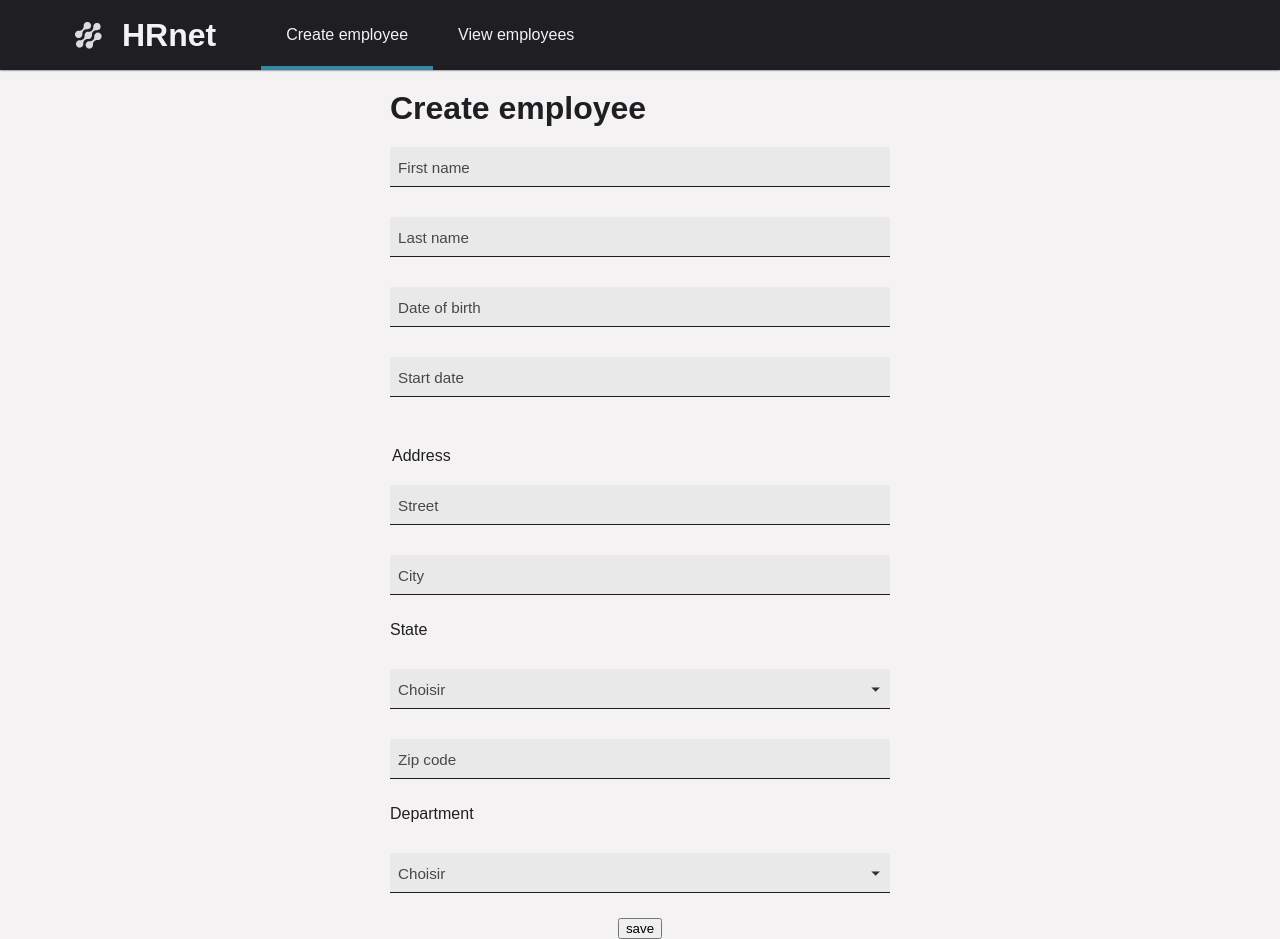
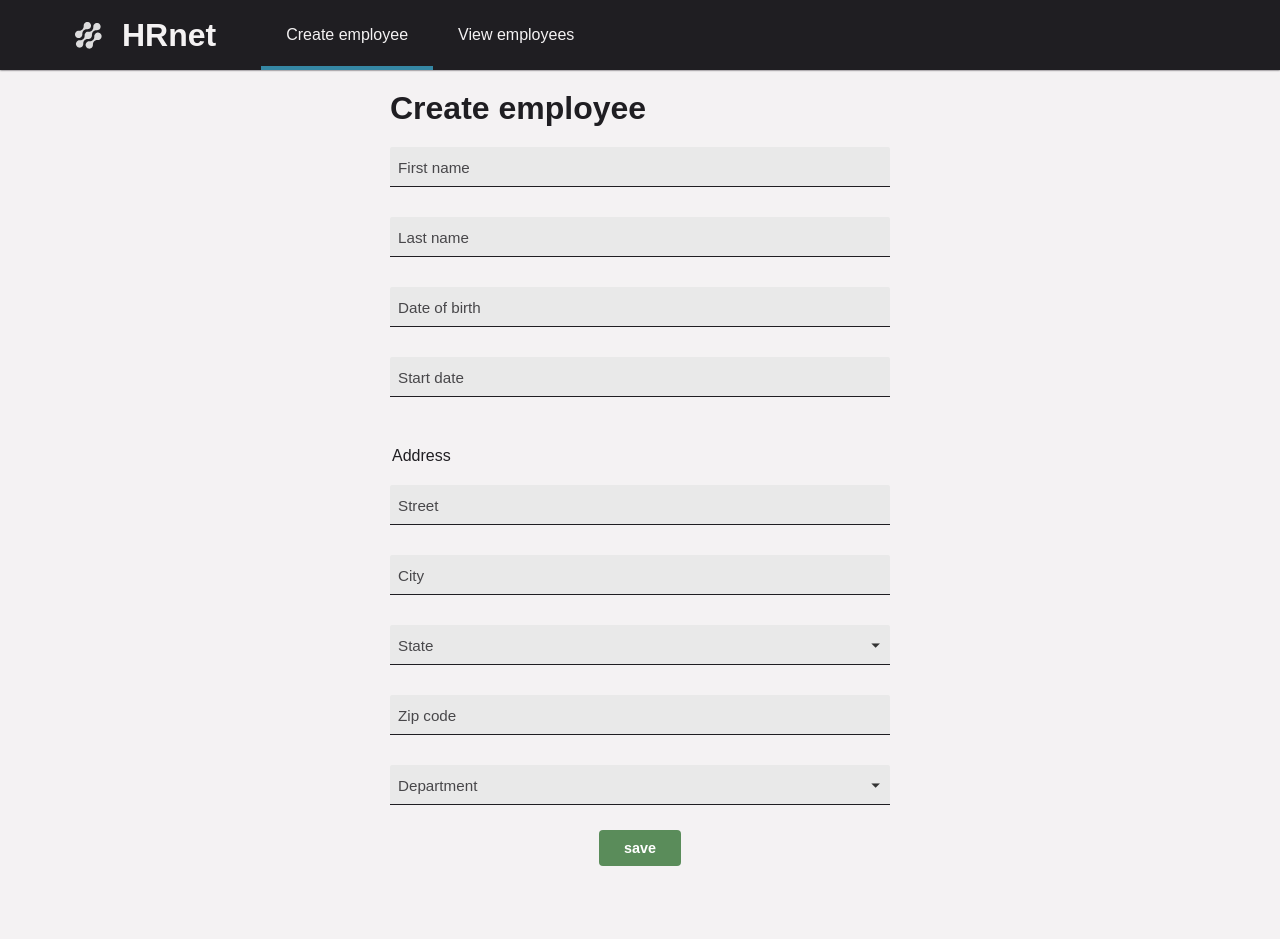
Before and after one commit to MathieuBouvet/MathieuBouvet_14_11032022, a React (Create React App) app: page / in a window 1280 px wide. After the commit the page ends 866 px from the top, so only its background shows below. Built offline with nearby package versions, Linux system fonts and the light colour scheme.

Commit message:
Style the save button

```diff
--- a/src/index.css
+++ b/src/index.css
@@ -6,13 +6,28 @@
 
   --color-neutral-base: 244, 242, 243;
 
-  --color-success-base: 91, 140, 90;
   --color-error-base: 227, 101, 91;
 
   --color-brand: rgb(var(--color-brand-base));
   --color-tonic: rgb(var(--color-tonic-base));
   --color-neutral: rgb(var(--color-neutral-base));
-  --color-success: rgb(var(--color-success-base));
+
+  --color-success-hue-sat: 119, 22%;
+  --color-success-lightness: 45%;
+
+  --color-success: hsl(
+    var(--color-success-hue-sat),
+    var(--color-success-lightness)
+  );
+  --color-success-darken: hsl(
+    var(--color-success-hue-sat),
+    calc(var(--color-success-lightness) - 5%)
+  );
+  --color-success-lighten: hsl(
+    var(--color-success-hue-sat),
+    calc(var(--color-success-lightness) + 3%)
+  );
+
   --color-error: rgb(var(--color-error-base));
 
   --color-text: var(--color-brand);
--- a/src/pages/CreateEmployeePage/CreateEmployeePage.css
+++ b/src/pages/CreateEmployeePage/CreateEmployeePage.css
@@ -17,3 +17,24 @@
   display: flex;
   flex-direction: column;
 }
+
+.save-employee-button {
+  border-radius: 4px;
+  border: none;
+  background-color: var(--color-success);
+  padding: 10px 25px;
+  color: white;
+  font-family: inherit;
+  font-size: 0.9rem;
+  cursor: pointer;
+  font-weight: bold;
+  transition: background-color 0.2s ease;
+}
+
+.save-employee-button:hover {
+  background-color: var(--color-success-darken);
+}
+
+.save-employee-button:active {
+  background-color: var(--color-success-lighten);
+}
--- a/src/pages/CreateEmployeePage/CreateEmployeePage.jsx
+++ b/src/pages/CreateEmployeePage/CreateEmployeePage.jsx
@@ -99,8 +99,12 @@ const CreateEmployeePage = () => {
           >
             City
           </InputGroup>
-          <label htmlFor="state-input">State</label>
-          <Select selected={state} onChange={setState} id="state-input">
+          <Select
+            selected={state}
+            onChange={setState}
+            id="state-input"
+            label="State"
+          >
             {statesByAbbreviation}
           </Select>
           <InputGroup
@@ -112,11 +116,11 @@ const CreateEmployeePage = () => {
             Zip code
           </InputGroup>
         </fieldset>
-        <label htmlFor="department-input">Department</label>
         <Select
           id="department-input"
           selected={department}
           onChange={setDepartment}
+          label="Department"
         >
           {["Sales", "Marketing", "Engineering", "Human Resources", "Legal"]}
         </Select>
```
